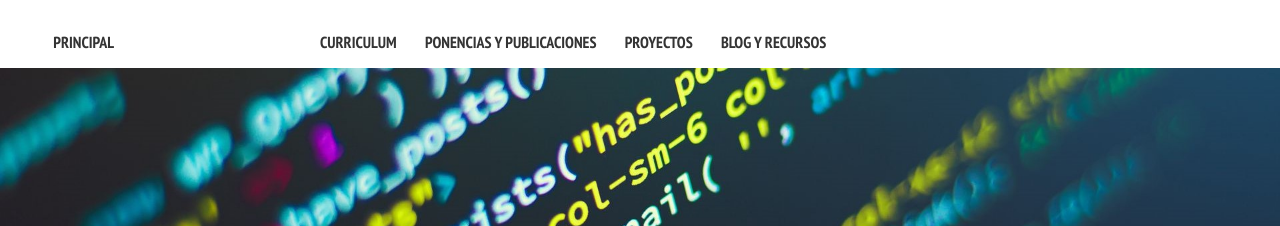
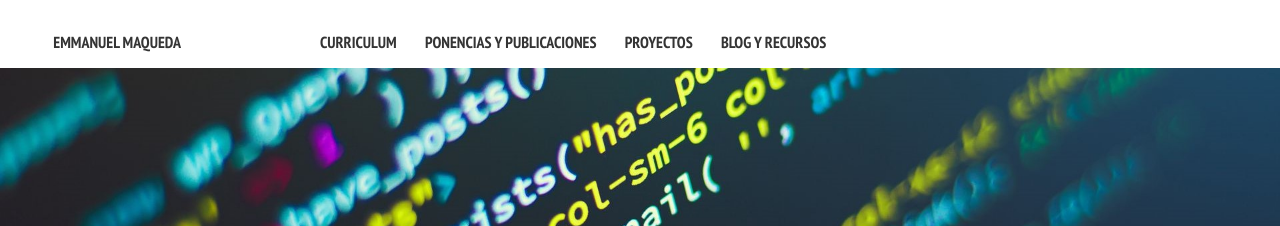
Before and after one commit to emmanuelmaqueda/emmanuelmaqueda.github.io, a Jekyll site: the page built from index.md, in a window 1280 px wide. Shown: the top 226 px of the page. Built offline with Jekyll 4.4.1, drawn with Linux system fonts in a browser that asks for light colours; nearby versions of some CDN libraries; comment, search, counter and statistics services are not loaded.

Commit message:
Update _config.yml

```diff
--- a/_config.yml
+++ b/_config.yml
@@ -1,4 +1,6 @@
-title:            Principal
+minimal_mistakes_skin    : "neon" # "air", "aqua", "contrast", "dark", "dirt", "neon", "mint", "plum", "sunrise"
+
+title:            Emmanuel Maqueda
 description:      Welcome to my site.
 # Your site's domain goes here. Leave localhost server or blank when working locally.
 url:              //emmanuelmaqueda.github.io
@@ -29,8 +31,6 @@ bing_verify:
 
 # Links to include in top navigation
 # For external links add external: true
-theme: minimal-mistakes-jekyll
-minimal_mistakes_skin: "neon" #"default" # "air", "aqua", "contrast", "dark", "dirt", "neon", "mint", "plum", "sunrise"
 
 links:
   - title: Curriculum
```
